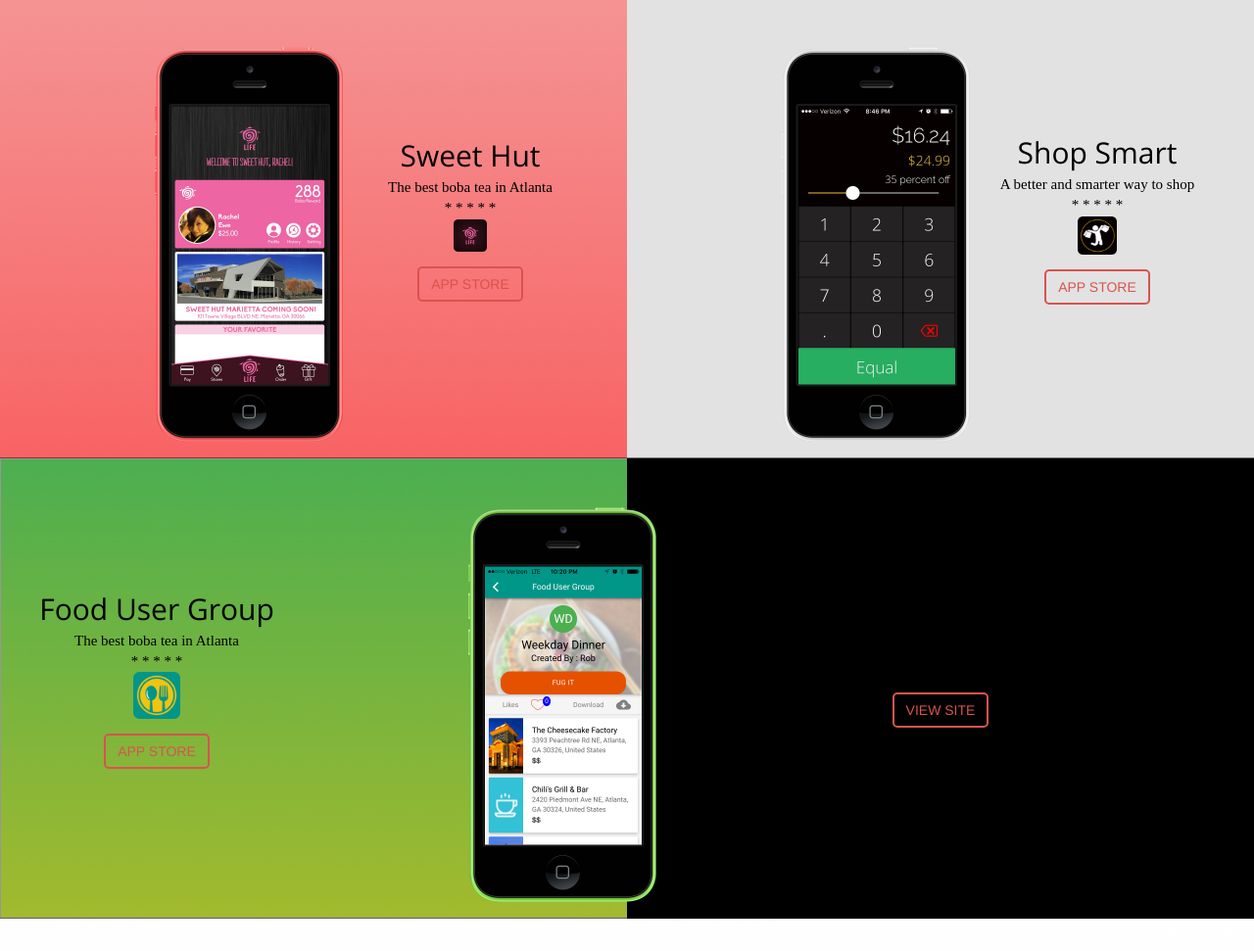
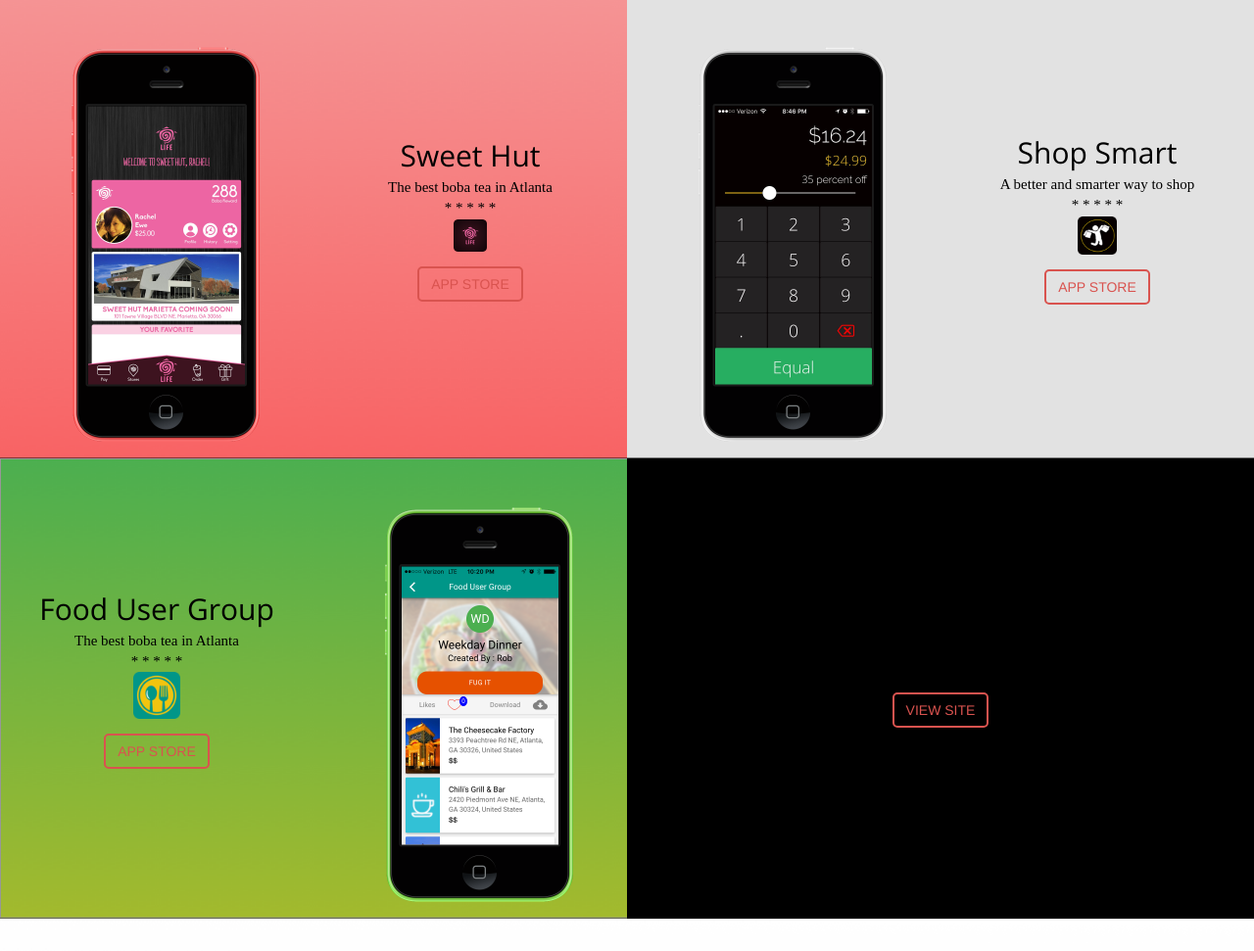
Before and after one commit to collinpartee/omg2, a website: page index.html in a window 1280 px wide. Shown: the part 802-1773 px from the top of the page at 98% size. Drawn offline with nearby package versions, Linux system fonts and the light colour scheme; some packages are replaced by stand-ins of ours; a web font is replaced by a local one.

Commit message:
made image more centered in div

```diff
--- a/css/styles.css
+++ b/css/styles.css
@@ -73,9 +73,10 @@
     width: 50rem;
     height: 50rem;
     /* border: 1px solid white; */
-    position: absolute;
+    /* position: absolute;
     top: 0;
-    left: 0;
+    left: 0; */
+    margin-left: -10rem;
 }
 .works .details{
     /*padding-top: 9rem;*/
```
